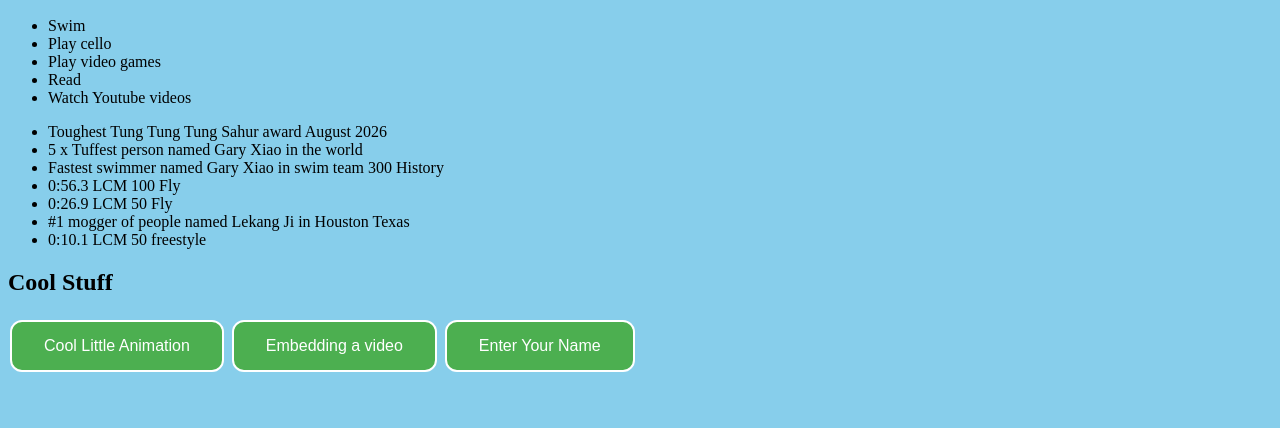
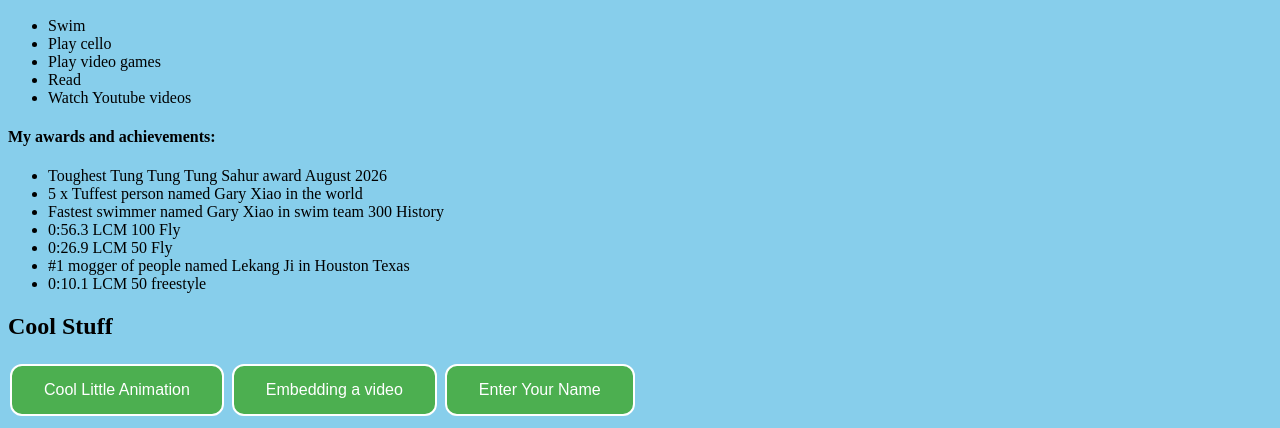
Before and after one commit to garythegreat96/My-homepage, a website: page index.html in a window 1280 px wide. Shown: the part 434-862 px from the top of the page. Before the commit the page ends 818 px from the top, so only its background shows below. Drawn offline with Linux system fonts and the light colour scheme.

Commit message:
Add awards and achievements section to index.html

```diff
--- a/index.html
+++ b/index.html
@@ -17,6 +17,7 @@
             <li>Read</li>
             <li>Watch Youtube videos</li>
         </ul>
+        <h4>My awards and achievements:</h4>
         <ul>
             <li>Toughest Tung Tung Tung Sahur award August 2026</li>
             <li> 5 x Tuffest person named Gary Xiao in the world</li>
```
